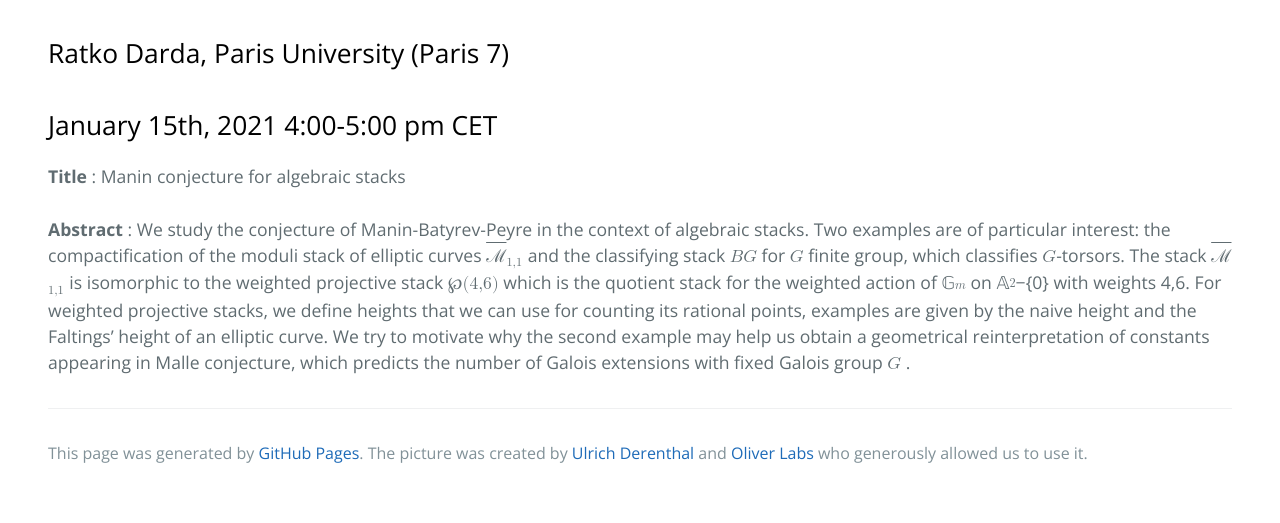
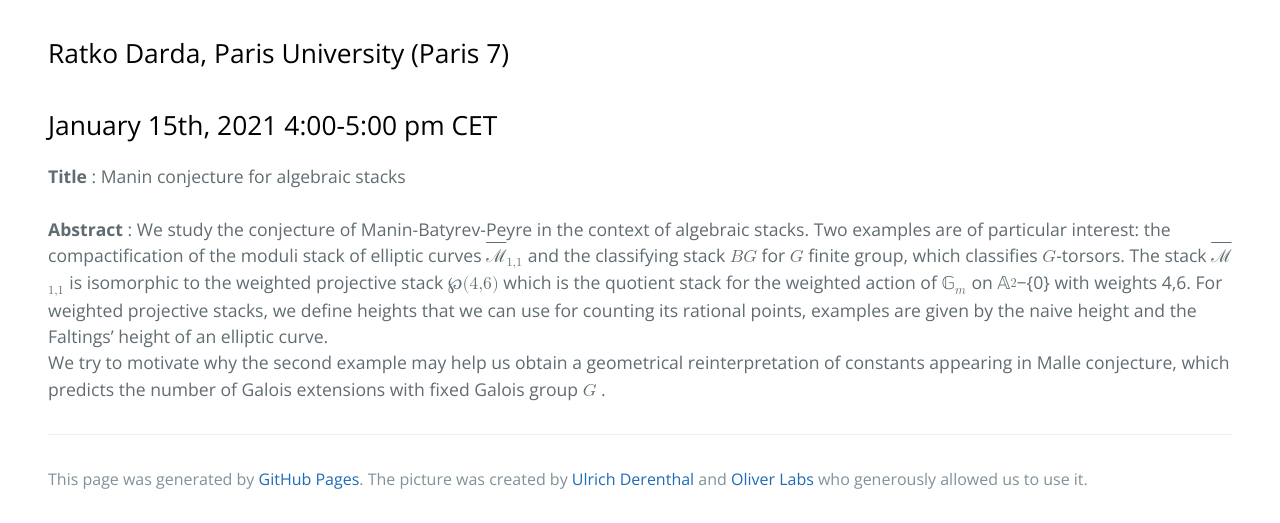
Before and after one commit to zoom-on-rational-points/zoom-on-rational-points.github.io, a Jekyll site: the page built from abstractRD.md, in a window 1280 px wide, cut to the strip 553-1076 px from the top of the page. Built offline with Jekyll 4.4.1, drawn with Linux system fonts in a browser that asks for light colours; before the commit the page ends 1050 px from its top, so only the background shows below that.

Commit message:
Update abstractRD.md

```diff
--- a/abstractRD.md
+++ b/abstractRD.md
@@ -12,4 +12,5 @@ layout: default
 <b>Title</b> : Manin conjecture for algebraic stacks
 <br>
 <br>
-<b>Abstract</b> : We study the conjecture of Manin-Batyrev-Peyre in the context of algebraic stacks. Two examples are of particular interest: the compactification of the moduli stack of elliptic curves <span STYLE="text-decoration:overline" >&#8499;<math xmlns='http://www.w3.org/1998/Math/MathML'><msub><mi></mi><mi>1,1</mi></msub></math></span> and the classifying stack <math><mi>B</mi><mi>G</mi></math> for <math><mi>G</mi></math> finite group, which classifies <math><mi>G</mi></math>-torsors.  The stack <span STYLE="text-decoration:overline" >&#8499;<math xmlns='http://www.w3.org/1998/Math/MathML'><msub><mi></mi><mi>1,1</mi></msub></math></span> is isomorphic to the weighted projective stack &#8472;<math><mi>(</mi><mi>4</mi><mi>,</mi><mi>6</mi><mi>)</mi></math> which is the quotient stack for the weighted action of &#x1D53E;<math><munderover><mi></mi><mi>m</mi></munderover></math> on &#x1D538;<math><mover><mi></mi><mi>2</mi></mover></math>−{0} with weights 4,6.  For weighted projective stacks, we define heights that we can use for counting its rational points, examples are given by the naive height and the Faltings’ height of an elliptic curve. We  try  to  motivate  why  the  second  example  may  help  us  obtain  a  geometrical reinterpretation of constants appearing in Malle conjecture, which predicts the number of Galois extensions with fixed Galois group <math><mi>G</mi></math> .
+<b>Abstract</b> : We study the conjecture of Manin-Batyrev-Peyre in the context of algebraic stacks. Two examples are of particular interest: the compactification of the moduli stack of elliptic curves <span STYLE="text-decoration:overline" >&#8499;<math xmlns='http://www.w3.org/1998/Math/MathML'><msub><mi></mi><mi>1,1</mi></msub></math></span> and the classifying stack <math><mi>B</mi><mi>G</mi></math> for <math><mi>G</mi></math> finite group, which classifies <math><mi>G</mi></math>-torsors.  The stack <span STYLE="text-decoration:overline" >&#8499;<math xmlns='http://www.w3.org/1998/Math/MathML'><msub><mi></mi><mi>1,1</mi></msub></math></span> is isomorphic to the weighted projective stack &#8472;<math><mi>(</mi><mi>4</mi><mi>,</mi><mi>6</mi><mi>)</mi></math> which is the quotient stack for the weighted action of &#x1D53E;<math><msub><mi></mi><mi>m</mi></msub></math> on &#x1D538;<math><mover><mi></mi><mi>2</mi></mover></math>−{0} with weights 4,6.  For weighted projective stacks, we define heights that we can use for counting its rational points, examples are given by the naive height and the Faltings’ height of an elliptic curve. <br>
+We  try  to  motivate  why  the  second  example  may  help  us  obtain  a  geometrical reinterpretation of constants appearing in Malle conjecture, which predicts the number of Galois extensions with fixed Galois group <math><mi>G</mi></math> .
```
